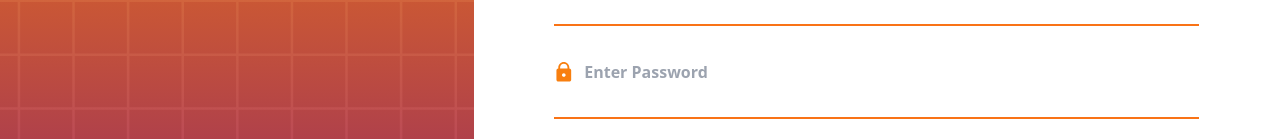
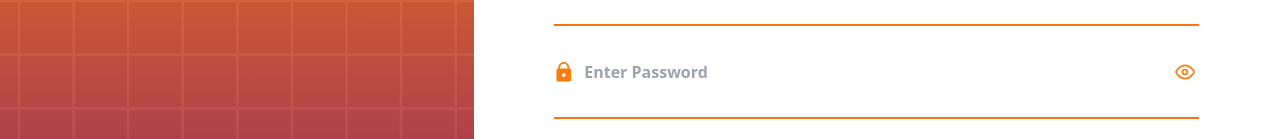
Before and after one commit to G-Rania/tp-igl, a React (Create React App) app in the folder tp-warafi/: page / in a window 1280 px wide. Shown: the part 368-507 px from the top of the page. Built offline with nearby package versions, Linux system fonts and the light colour scheme.

Commit message:
previous + visible and invisible password

```diff
--- a/tp-warafi/src/Pages/Login.jsx
+++ b/tp-warafi/src/Pages/Login.jsx
@@ -1,11 +1,23 @@
 import React from "react";
+import { useState } from "react";
 import image from "../assets/Frame8.svg";
 import logo from "../assets/logo.svg";
 import or from "../assets/or.svg";
 import userVector from "../assets/userVector.svg";
 import lockVector from "../assets/lockVector.svg";
+import eyeClosed from "../assets/eyeClosed.svg";
+import eyeOpened from "../assets/eyeOpened.svg";
+
+
 
 export default function Login() {
+
+  const [passwordVisible, setPasswordVisible ] = useState(false);
+
+  const handlePasswordVisibility = () => {
+    setPasswordVisible(!passwordVisible);
+  }
+
   return (
     <>
       <div className="fullPage h-screen w-screen flex flex-row justify-center items-center">
@@ -43,10 +55,11 @@ export default function Login() {
             </div>
             <div className="flex items-center h-[30%] w-[80%] border-b-2 border-orange-500">
               <img src={lockVector} alt="Lock Vector" className="h-[20px] w-[20px] mr-[10px]" />
-              <input type="password" placeholder="Enter Password" className="w-[90%] h-full focus:outline-none font-bold text-[#771079]" />
+              <input type= { passwordVisible? "text" : "password"} placeholder="Enter Password" className="w-[90%] h-full focus:outline-none font-bold text-[#771079]" />
+              <img src={ passwordVisible ? eyeClosed : eyeOpened} alt="" className="h-[20px] w-[20px] ml-[10px] cursor-pointer" onClick={handlePasswordVisibility} />
             </div>
             <div className="hidden custom-sm:flex items-center justify-end h-[20%] w-full">
-              <a href="" className="text-[#F87F0F] font-mada font-bold text-[12px]">
+              <a href="idk yet" className="text-[#F87F0F] font-mada font-bold text-[12px]">
                 Forgot Password?
               </a>
             </div>
@@ -56,7 +69,7 @@ export default function Login() {
             <button className="loginButton pr-[40px] pl-[40px] p-[18px] rounded-full bg-[#F87F0F] text-white font-gilroy font-bold text-2xl">
               LOGIN
             </button>
-            <a href="" className="text-[#F87F0F] font-mada font-bold text-base custom-sm:hidden">
+            <a href="idk yet " className="text-[#F87F0F] font-mada font-bold text-base custom-sm:hidden">
               Forgot Password?
             </a>
             <div className="h-[10%] w-full hidden custom-sm:flex">
```
Also changed, not shown: tp-warafi/src/assets/eyeClosed.svg (added), tp-warafi/src/assets/eyeOpened.svg (added).
